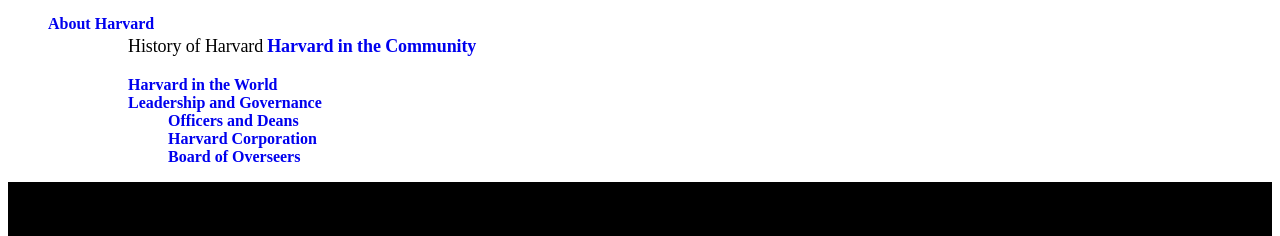
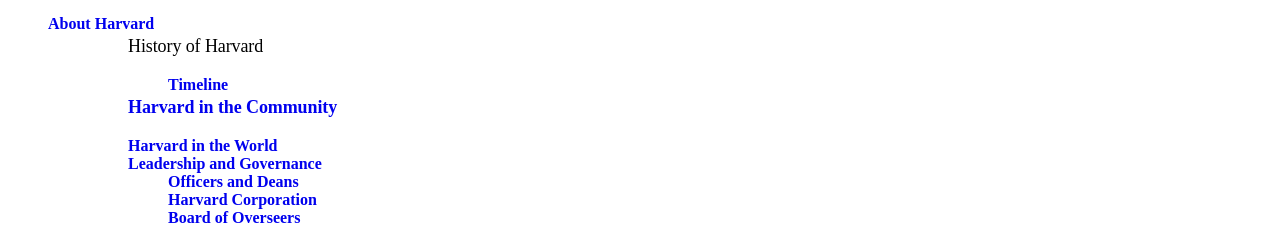
Before and after one commit to jasmeen1234/Harvard-University-assign, a plain HTML site: page index.html in a window 1280 px wide. Shown: the part 230-466 px from the top of the page. Drawn offline with Linux system fonts and the light colour scheme.

Commit message:
Update index.html

```diff
--- a/index.html
+++ b/index.html
@@ -10,7 +10,7 @@
     </style>
 </head>
 <body>
-    <!-- part1 -->
+    <!-- part1 about harvard======================================= -->
     <div class="logo">
 
         <a href="https://www.harvard.edu/" class="logo_wrap svgicon" rel="home">
@@ -33,22 +33,33 @@
             </div>
         </div>
         </div>
+        <!-- explore this section ================================== -->
         <div class="second_page">
-            <nav class="second-nav">
-               <div class="second-nav-about-container">
+            <div class="page-second">
+            <nav class="page-second-nav">
+               <div class="second-nav-container">
+                <div class="menu-secondary-nav">
                 <ul class="menu" >
-                    <li class="menu-item">
+                    <li class="menu-item-5447">
                         <a href="https://www.harvard.edu/about/" aia-current="page">
                             <span>About Harvard</span>
                         </a>
                         <ul class="sub-menu">
-                            <li class="menu-item">
+                            <li class="menu-item-26788">
                                 <a href="https://www.harvard.edu/about/history/"></a>
                                 <ul class="sub-menu" >
                                     <li class="menu-object-page">
                                         <a href="https://www.harvard.edu/about/history/timeline/"></a>
                                         <span>History of Harvard</span>
                                     </li>
+                                    <ul class="sub-menu">
+                                        <li class="menu-item-26789">
+                                            <a href="https://www.harvard.edu/about/history/timeline/">
+                                                <span>Timeline</span>
+                                            </a>
+                                        </li>
+
+                                    </ul>
                                     <li class="menu-object-page">
                                         <a href="https://www.harvard.edu/about/harvard-in-the-community/">
                                             <span>Harvard in the Community</span>
@@ -91,7 +102,7 @@
                </div>
             </nav>
         </div>
-
+        <!-- ==================================================================== -->
     <div class="l-container">
         <section class="c-block">
         <header class="c-block-content">
@@ -269,6 +280,7 @@
            </div>
         </div>
   </section>
+  <!-- ===================================================== -->
   <fooer class="footer-site">
     <div class="left-f-container">
         <div class="footer-row">
```
